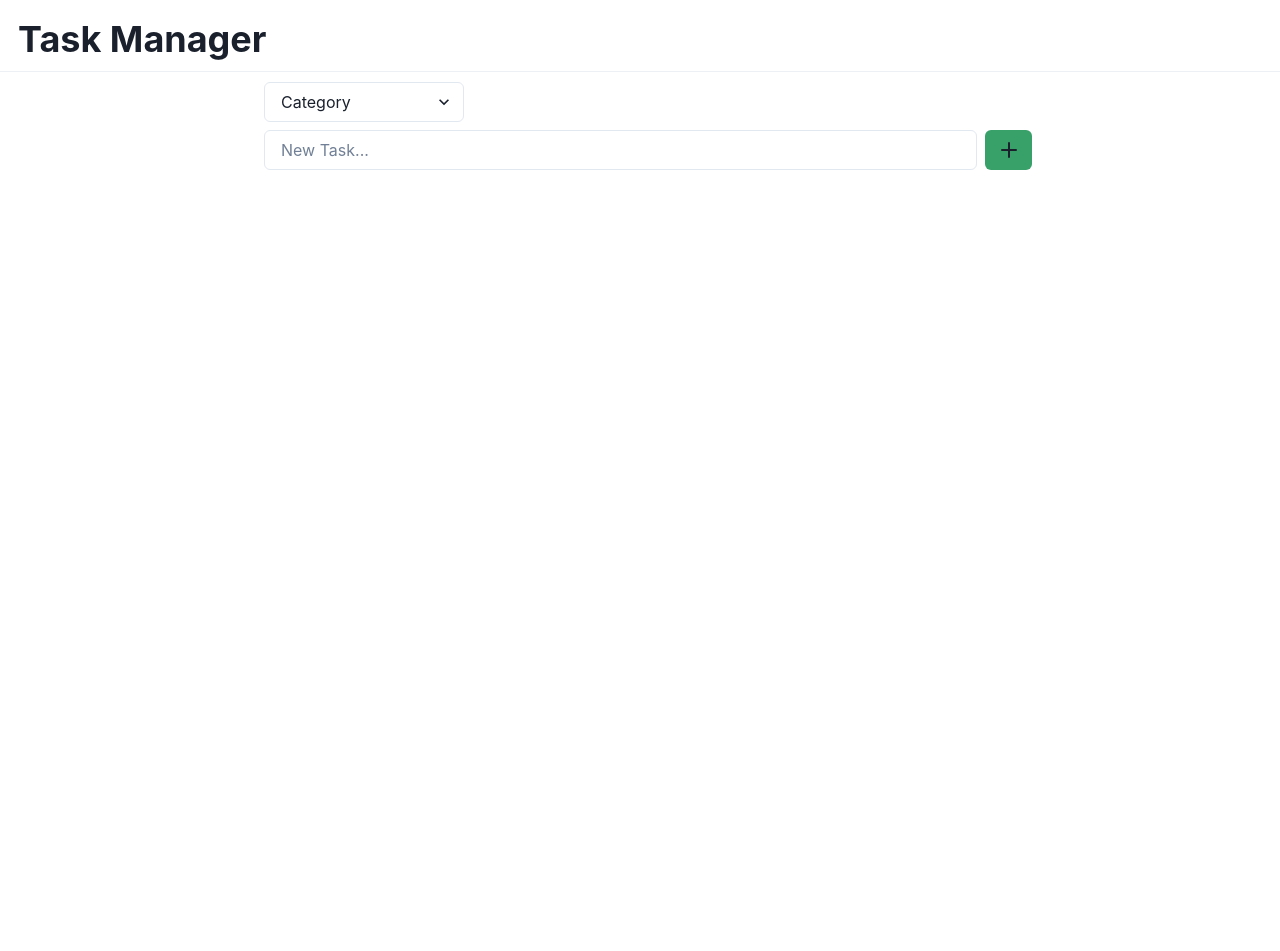
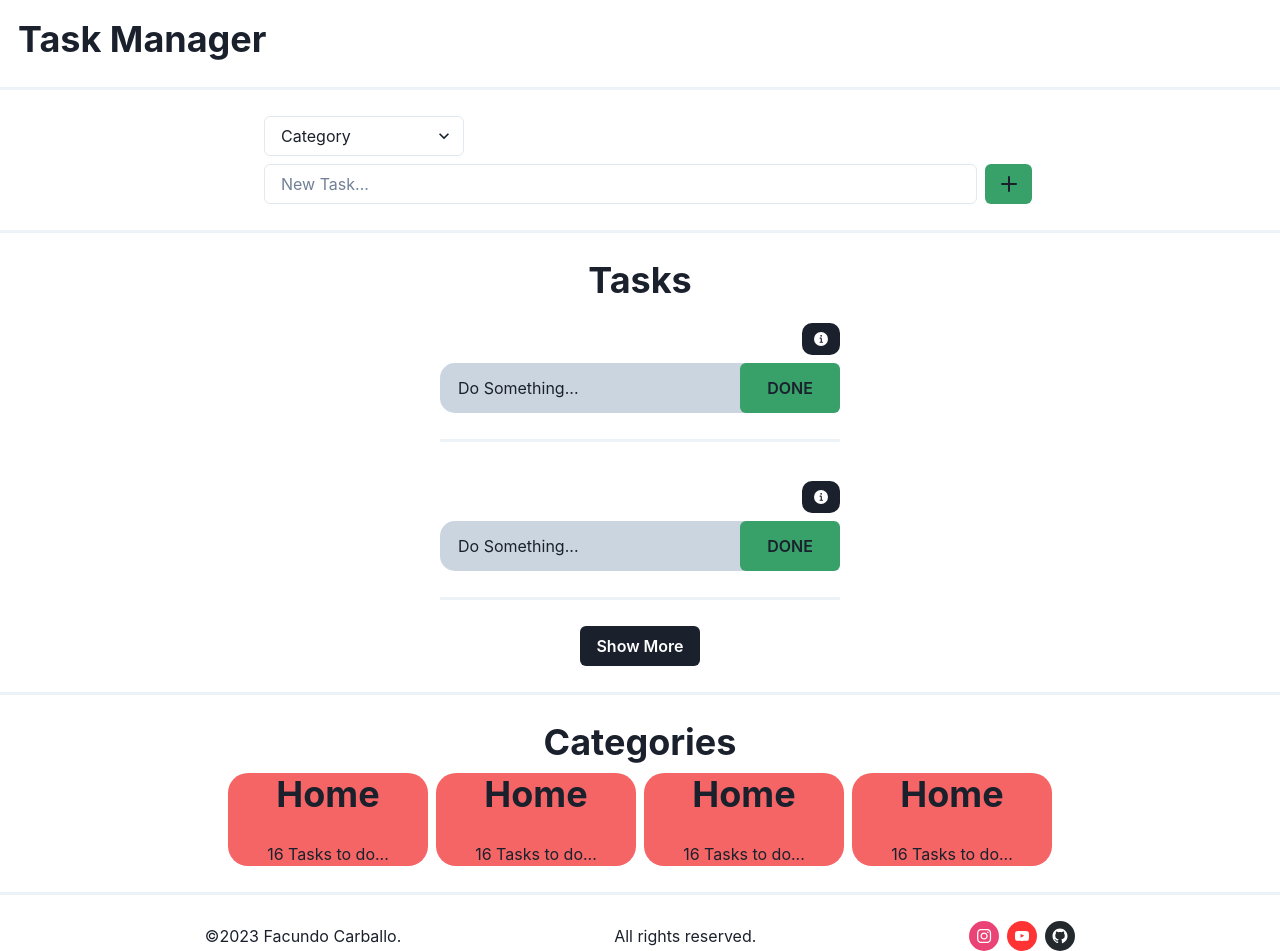
Before and after one commit to facundocarballo/task-manager-go, a Next.js app in the folder web/task-manager/: page / in a window 1280 px wide. Before the commit the page ends 800 px from the top, so only its background shows below. Built offline with nearby package versions, Linux system fonts and the light colour scheme.

Commit message:
task manager basic ui

```diff
--- a/web/task-manager/package.json
+++ b/web/task-manager/package.json
@@ -21,7 +21,8 @@
     "framer-motion": "^10.16.0",
     "next": "13.4.19",
     "react": "18.2.0",
-    "react-dom": "18.2.0"
+    "react-dom": "18.2.0",
+    "react-social-icons": "^5.15.0"
   },
   "devDependencies": {
     "@typescript-eslint/eslint-plugin": "^5.62.0",
--- a/web/task-manager/pages/index.tsx
+++ b/web/task-manager/pages/index.tsx
@@ -3,12 +3,16 @@ import { Inter } from 'next/font/google';
 import { NavBar } from '@/src/components/NavBar';
 import { InputTask } from '@/src/subpages/InputTask';
 import { TheDivider } from '@/src/components/TheDivider';
+import { Tasks } from '@/src/subpages/Tasks';
+import { Categories } from '@/src/subpages/Categories';
+import { Footer } from '@/src/subpages/Footer';
+import { VStack } from '@chakra-ui/react';
 
 const inter = Inter({ subsets: ['latin'] })
 
 export default function Home() {
   return (
-    <>
+    <VStack minH='100%'>
       <Head>
         <title>Task Manager</title>
         <meta name="description" content="App to handle all of your tasks." />
@@ -16,9 +20,14 @@ export default function Home() {
         <link rel="icon" href="/favicon.ico" />
       </Head>
       <NavBar />
-      <TheDivider />
+      <TheDivider horizontal={true} />
       <InputTask />
-
-    </>
+      <TheDivider horizontal={true} />
+      <Tasks />
+      <TheDivider horizontal={true} />
+      <Categories />
+      <TheDivider horizontal={true} />
+      <Footer />
+    </VStack>
   )
 }
--- /dev/null
+++ b/web/task-manager/src/components/Category.tsx
@@ -0,0 +1,18 @@
+import { Box, Heading, Text, VStack } from '@chakra-ui/react';
+import React from 'react';
+
+export const Category = () => {
+   // Attributes
+   // Context
+   // Methods
+   // Component
+   return(
+      <>
+        <VStack w='200px' bg='red.400' borderRadius='20px'>
+            <Heading>Home</Heading>
+            <Box h='10px' />
+            <Text>16 Tasks to do...</Text>
+        </VStack>
+      </>
+   );
+}
--- /dev/null
+++ b/web/task-manager/src/components/Task.tsx
@@ -0,0 +1,33 @@
+import { InfoIcon } from '@chakra-ui/icons';
+import { HStack, Spacer, VStack, Box, Button, Text } from '@chakra-ui/react';
+import React from 'react';
+import { TheDivider } from './TheDivider';
+
+export const Task = () => {
+   // Attributes
+   // Context
+   // Methods
+   // Component
+   return(
+      <>
+        <VStack w='400px' >
+            <Box h='5px'/>
+            <HStack w='full'>
+                <Spacer />
+                <Button bg='gray.800' size='sm' borderRadius='10'>
+                    <InfoIcon color='white' />
+                </Button>
+            </HStack>
+            <HStack w='full' bg='gray.300' borderRadius='15px'>
+                <Box w='10px'/>
+                <Text>Do Something...</Text>
+                <Spacer />
+                <Button h='50px' w='100px' bg='green.500'>
+                    DONE
+                </Button>
+            </HStack>
+            <TheDivider horizontal={true} />
+        </VStack>
+      </>
+   );
+}
--- a/web/task-manager/src/components/TheDivider.tsx
+++ b/web/task-manager/src/components/TheDivider.tsx
@@ -1,16 +1,32 @@
 import { Box, Divider } from '@chakra-ui/react';
 import React from 'react';
 
-export const TheDivider = () => {
+export interface ITheDivider {
+   horizontal: boolean
+}
+
+export const TheDivider = ({ horizontal }: ITheDivider) => {
    // Attributes
    // Context
    // Methods
    // Component
-   return(
-      <>
-        <Box h='10px' />
-        <Divider />
-        <Box h='10px' />
-      </>
-   );
+   if (horizontal) {
+      return (
+         <>
+            <Box h='10px' />
+            <Box w='full' h='3px' bg='gray.100' />
+            <Box h='10px' />
+         </>
+      )
+   } else {
+      return (
+         <>
+            <>
+               <Box w='10px' />
+               <Box h='150px' w='3px' bg='gray.100' />
+               <Box w='10px' />
+            </>
+         </>
+      )
+   }
 }
--- /dev/null
+++ b/web/task-manager/src/subpages/Categories.tsx
@@ -0,0 +1,23 @@
+import { HStack, Heading, Spacer, VStack } from '@chakra-ui/react';
+import React from 'react';
+import { Category } from '../components/Category';
+
+export const Categories = () => {
+    // Attributes
+    // Context
+    // Methods
+    // Component
+    return (
+        <VStack>
+            <Heading>Categories</Heading>
+            <HStack w='full'>
+                <Spacer />
+                <Category />
+                <Category />
+                <Category />
+                <Category />
+                <Spacer />
+            </HStack>
+        </VStack>
+    );
+}
--- /dev/null
+++ b/web/task-manager/src/subpages/Footer.tsx
@@ -0,0 +1,43 @@
+import { HStack, Spacer, Text } from '@chakra-ui/react';
+import React from 'react';
+import { SocialIcon } from 'react-social-icons';
+
+export const Footer = () => {
+    // Attributes
+    const year = new Date().getFullYear();
+    const ig = "https://instagram.com/facundocarballo_";
+    const yt = 'https://www.youtube.com/@facucarballo_en';
+    const github = 'https://github.com/facundocarballo/task-manager';
+    const stylesButtonsFooter: React.CSSProperties = {
+        height: '30px', width: '30px'
+    };
+    // Context
+    // Methods
+    // Component
+    return (
+        <HStack w='full'>
+            <Spacer />
+            <Text>©{year} Facundo Carballo.</Text>
+            <Spacer />
+            <Text>All rights reserved.</Text>
+            <Spacer />
+            <SocialIcon
+                url={ig}
+                style={stylesButtonsFooter}
+                target='_blank'
+            />
+            <SocialIcon
+                url={yt}
+                style={stylesButtonsFooter}
+                target='_blank'
+            />
+            <SocialIcon
+                url={github}
+                style={stylesButtonsFooter}
+                target='_blank'
+            />
+            <Spacer />
+        </HStack>
+
+    );
+}
--- /dev/null
+++ b/web/task-manager/src/subpages/Tasks.tsx
@@ -0,0 +1,25 @@
+import { HStack, Heading, Spacer, VStack, Box, Button } from '@chakra-ui/react';
+import React from 'react';
+import { TheDivider } from '../components/TheDivider';
+import { Task } from '../components/Task';
+import { Category } from '../components/Category';
+
+export const Tasks = () => {
+    // Attributes
+    // Context
+    // Methods
+    const handleShowMore = async () => {
+
+    }
+    // Component
+    return (
+        <VStack>
+            <Heading>Tasks</Heading>
+            <Task />
+            <Task />
+            <Button color='white' bg='gray.800' onClick={handleShowMore}>
+                Show More
+            </Button>
+        </VStack>
+    );
+}
```
Also changed, not shown: 1 other file (tests, documents, lock files or other folders).
